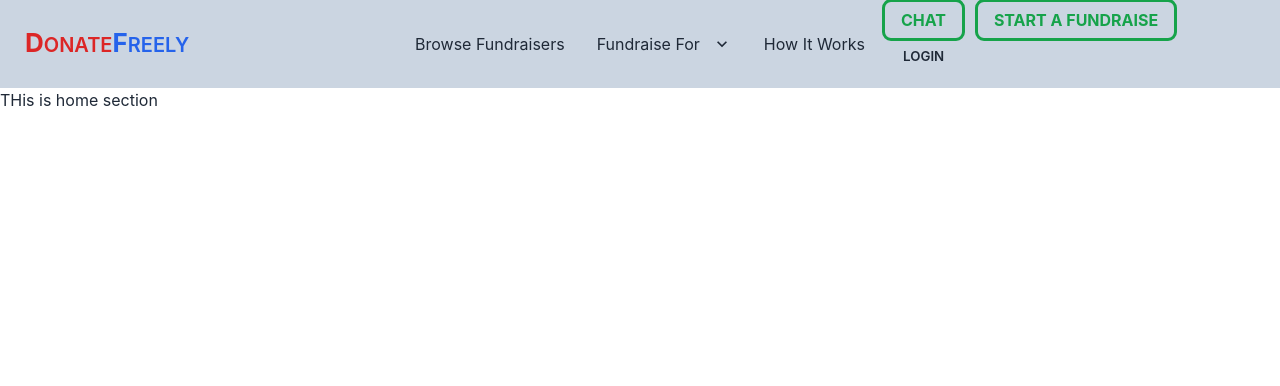
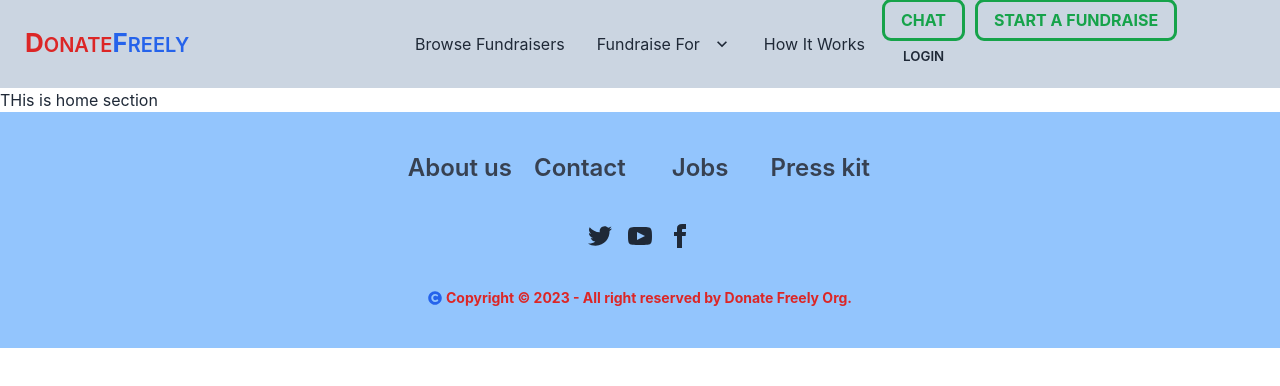
Before and after one commit to sadikul60/donate-freely, a React (Create React App) app: page / in a window 1280 px wide. Shown: the top 386 px of the page. Built offline with nearby package versions, Linux system fonts and the light colour scheme.

Commit message:
added footer

```diff
--- a/src/Layouts/Main/Main.jsx
+++ b/src/Layouts/Main/Main.jsx
@@ -1,5 +1,6 @@
 import React from 'react';
 import { Outlet } from 'react-router-dom';
+import Footer from '../../Pages/Shared/Footer/Footer';
 import Navbar from '../../Pages/Shared/Navbar/Navbar';
 
 const Main = () => {
@@ -7,6 +8,7 @@
         <div>
             <Navbar />
             <Outlet></Outlet>
+            <Footer />
         </div>
     );
 };
--- /dev/null
+++ b/src/Pages/Shared/Footer/Footer.jsx
@@ -0,0 +1,30 @@
+import React from 'react';
+import { Link } from 'react-router-dom';
+import { FaCopyright } from "react-icons/fa";
+
+const Footer = () => {
+    return (
+        <div className='bg-blue-300'>
+            <footer className="footer footer-center p-10 ">
+                <div className="grid grid-cols-1 lg:grid-cols-4 gap-4 text-2xl text-gray-700 font-semibold">
+                    <Link className="link link-hover">About us</Link>
+                    <Link className="link link-hover">Contact</Link>
+                    <Link className="link link-hover">Jobs</Link>
+                    <Link className="link link-hover">Press kit</Link>
+                </div>
+                <div>
+                    <div className="grid grid-flow-col gap-4">
+                    <Link><svg xmlns="http://www.w3.org/2000/svg" width="24" height="24" viewBox="0 0 24 24" className="fill-current"><path d="M24 4.557c-.883.392-1.832.656-2.828.775 1.017-.609 1.798-1.574 2.165-2.724-.951.564-2.005.974-3.127 1.195-.897-.957-2.178-1.555-3.594-1.555-3.179 0-5.515 2.966-4.797 6.045-4.091-.205-7.719-2.165-10.148-5.144-1.29 2.213-.669 5.108 1.523 6.574-.806-.026-1.566-.247-2.229-.616-.054 2.281 1.581 4.415 3.949 4.89-.693.188-1.452.232-2.224.084.626 1.956 2.444 3.379 4.6 3.419-2.07 1.623-4.678 2.348-7.29 2.04 2.179 1.397 4.768 2.212 7.548 2.212 9.142 0 14.307-7.721 13.995-14.646.962-.695 1.797-1.562 2.457-2.549z"></path></svg></Link>
+                    <Link><svg xmlns="http://www.w3.org/2000/svg" width="24" height="24" viewBox="0 0 24 24" className="fill-current"><path d="M19.615 3.184c-3.604-.246-11.631-.245-15.23 0-3.897.266-4.356 2.62-4.385 8.816.029 6.185.484 8.549 4.385 8.816 3.6.245 11.626.246 15.23 0 3.897-.266 4.356-2.62 4.385-8.816-.029-6.185-.484-8.549-4.385-8.816zm-10.615 12.816v-8l8 3.993-8 4.007z"></path></svg></Link>
+                    <Link><svg xmlns="http://www.w3.org/2000/svg" width="24" height="24" viewBox="0 0 24 24" className="fill-current"><path d="M9 8h-3v4h3v12h5v-12h3.642l.358-4h-4v-1.667c0-.955.192-1.333 1.115-1.333h2.885v-5h-3.808c-3.596 0-5.192 1.583-5.192 4.615v3.385z"></path></svg></Link>
+                    </div>
+                </div>
+                <div >
+                    <p className='flex justify-center items-center text-red-600 font-bold'> <FaCopyright className='mr-1 text-blue-600' /> Copyright © 2023 - All right reserved by Donate Freely Org.</p>
+                </div>
+            </footer>
+        </div>
+    );
+};
+
+export default Footer;
```
Also changed, not shown: src/assets/images/helpHumans.jpg (added).
